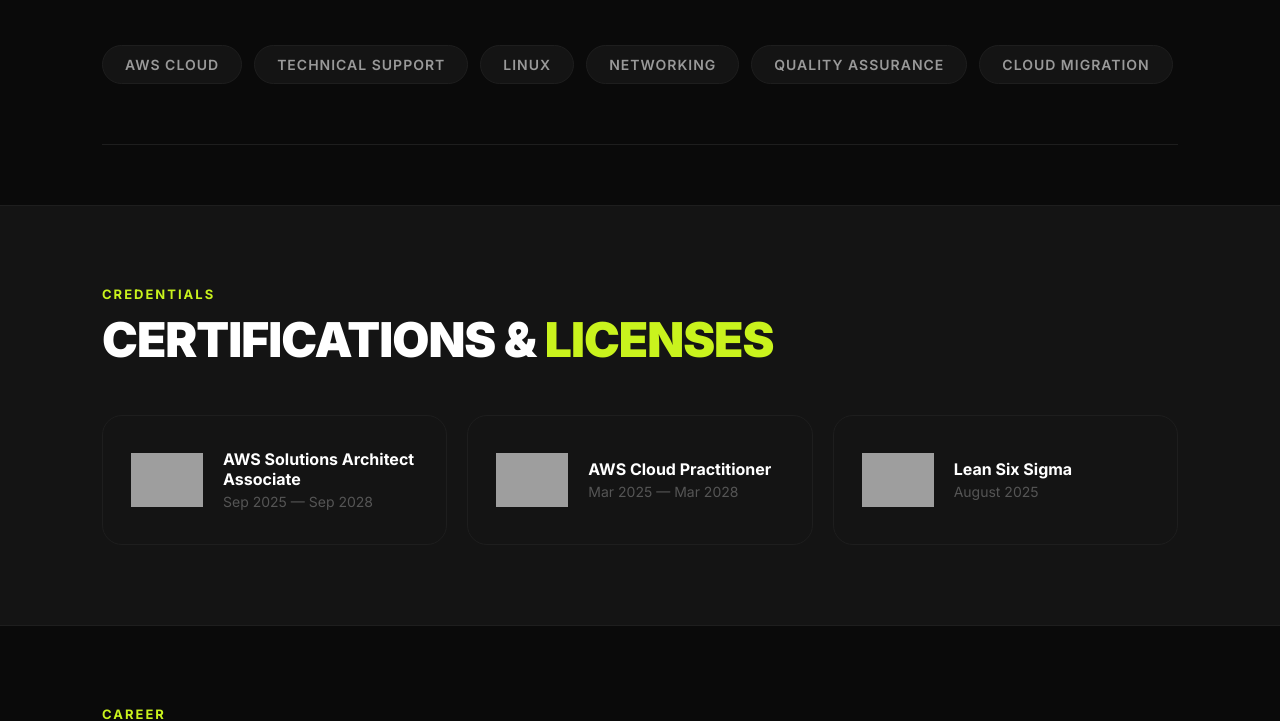
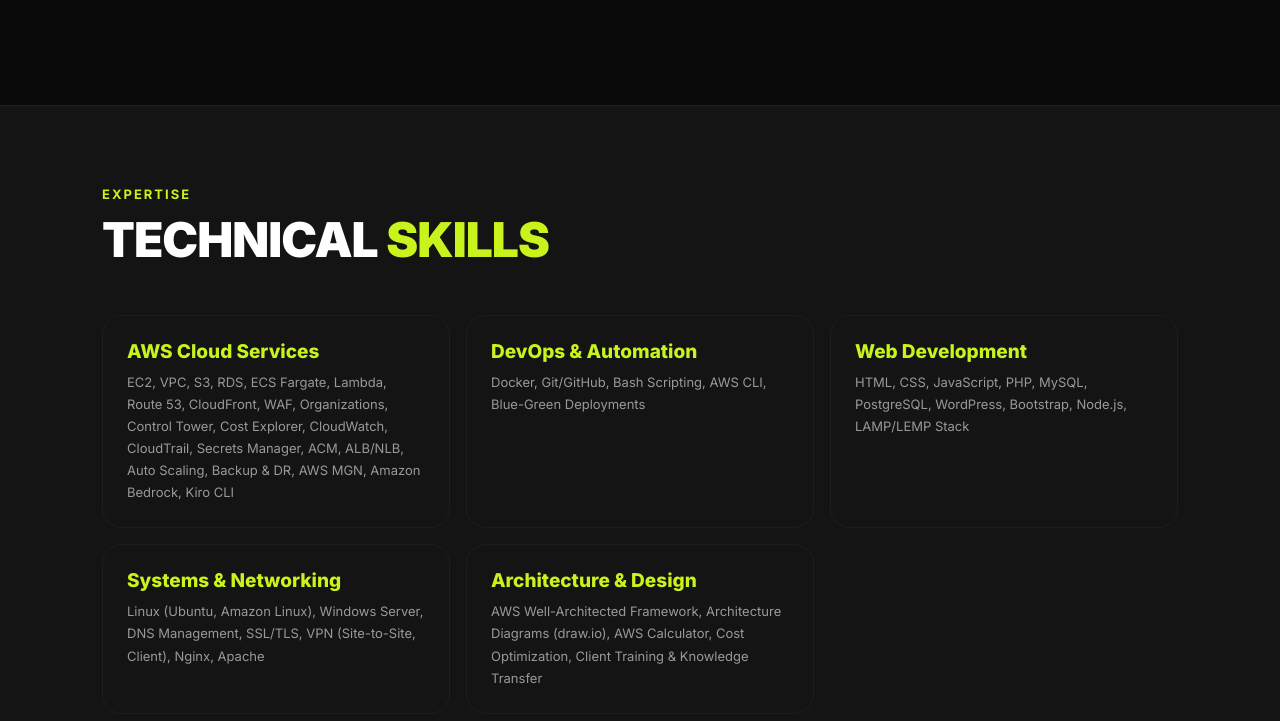
Before and after one commit to harold087/My-Portfolio, a plain HTML site: page index.html in a window 1280 px wide. Shown: the part 824-1545 px from the top of the page. Drawn offline with Linux system fonts and the light colour scheme; grey boxes are pictures that could not be loaded.

Commit message:
Add technical skills section, update labels and font sizes

```diff
--- a/index.html
+++ b/index.html
@@ -189,13 +189,39 @@
     <a href="#experience" class="stat-card" style="text-decoration:none;color:inherit;cursor:pointer"><div class="stat-num">+3</div><div class="stat-label">Roles at<br>Sagesoft</div></a>
   </div>
 
-  <div class="tags">
-    <span class="tag">AWS Cloud</span>
-    <span class="tag">Technical Support</span>
-    <span class="tag">Linux</span>
-    <span class="tag">Networking</span>
-    <span class="tag">Quality Assurance</span>
-    <span class="tag">Cloud Migration</span>
+  <div style="margin-top:48px">
+  </div>
+</div>
+</section>
+
+<!-- TECHNICAL SKILLS -->
+<section class="section" id="skills" style="background:var(--card);border-top:1px solid var(--border);border-bottom:1px solid var(--border)">
+<div class="wrap">
+  <div class="section-head">
+    <div class="section-label">Expertise</div>
+    <h2 class="section-title">Technical <span>Skills</span></h2>
+  </div>
+  <div style="display:grid;grid-template-columns:repeat(auto-fit,minmax(300px,1fr));gap:16px">
+    <div style="background:var(--card);border:1px solid var(--border);border-radius:var(--r);padding:24px">
+      <h3 style="font-size:19px;font-weight:800;color:var(--accent);margin-bottom:8px">AWS Cloud Services</h3>
+      <p style="font-size:13px;color:var(--gray);line-height:1.7">EC2, VPC, S3, RDS, ECS Fargate, Lambda, Route 53, CloudFront, WAF, Organizations, Control Tower, Cost Explorer, CloudWatch, CloudTrail, Secrets Manager, ACM, ALB/NLB, Auto Scaling, Backup & DR, AWS MGN, Amazon Bedrock, Kiro CLI</p>
+    </div>
+    <div style="background:var(--card);border:1px solid var(--border);border-radius:var(--r);padding:24px">
+      <h3 style="font-size:19px;font-weight:800;color:var(--accent);margin-bottom:8px">DevOps & Automation</h3>
+      <p style="font-size:13px;color:var(--gray);line-height:1.7">Docker, Git/GitHub, Bash Scripting, AWS CLI, Blue-Green Deployments</p>
+    </div>
+    <div style="background:var(--card);border:1px solid var(--border);border-radius:var(--r);padding:24px">
+      <h3 style="font-size:19px;font-weight:800;color:var(--accent);margin-bottom:8px">Web Development</h3>
+      <p style="font-size:13px;color:var(--gray);line-height:1.7">HTML, CSS, JavaScript, PHP, MySQL, PostgreSQL, WordPress, Bootstrap, Node.js, LAMP/LEMP Stack</p>
+    </div>
+    <div style="background:var(--card);border:1px solid var(--border);border-radius:var(--r);padding:24px">
+      <h3 style="font-size:19px;font-weight:800;color:var(--accent);margin-bottom:8px">Systems & Networking</h3>
+      <p style="font-size:13px;color:var(--gray);line-height:1.7">Linux (Ubuntu, Amazon Linux), Windows Server, DNS Management, SSL/TLS, VPN (Site-to-Site, Client), Nginx, Apache</p>
+    </div>
+    <div style="background:var(--card);border:1px solid var(--border);border-radius:var(--r);padding:24px">
+      <h3 style="font-size:19px;font-weight:800;color:var(--accent);margin-bottom:8px">Architecture &amp; Design</h3>
+      <p style="font-size:13px;color:var(--gray);line-height:1.7">AWS Well-Architected Framework, Architecture Diagrams (draw.io), AWS Calculator, Cost Optimization, Client Training & Knowledge Transfer</p>
+    </div>
   </div>
 </div>
 </section>
```
